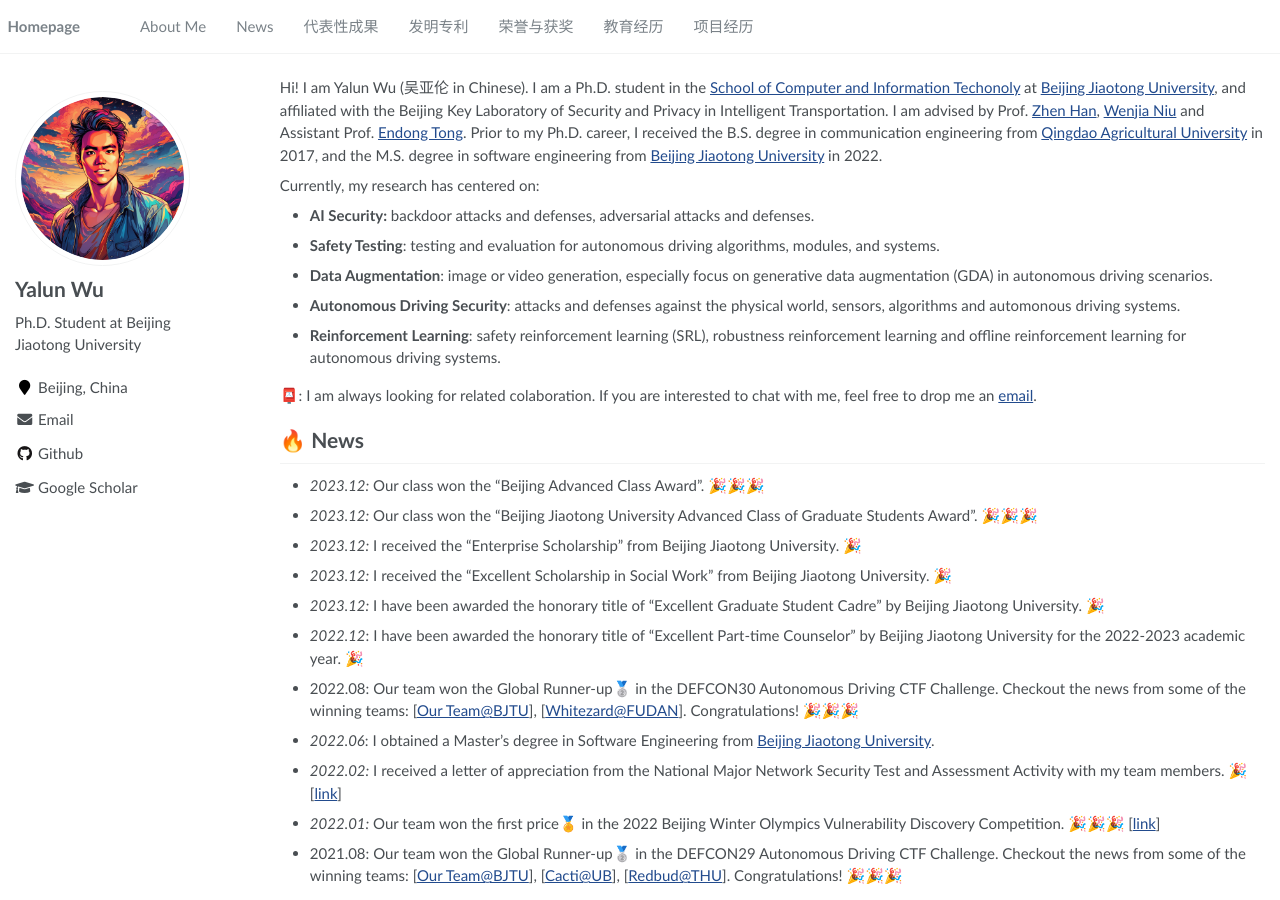
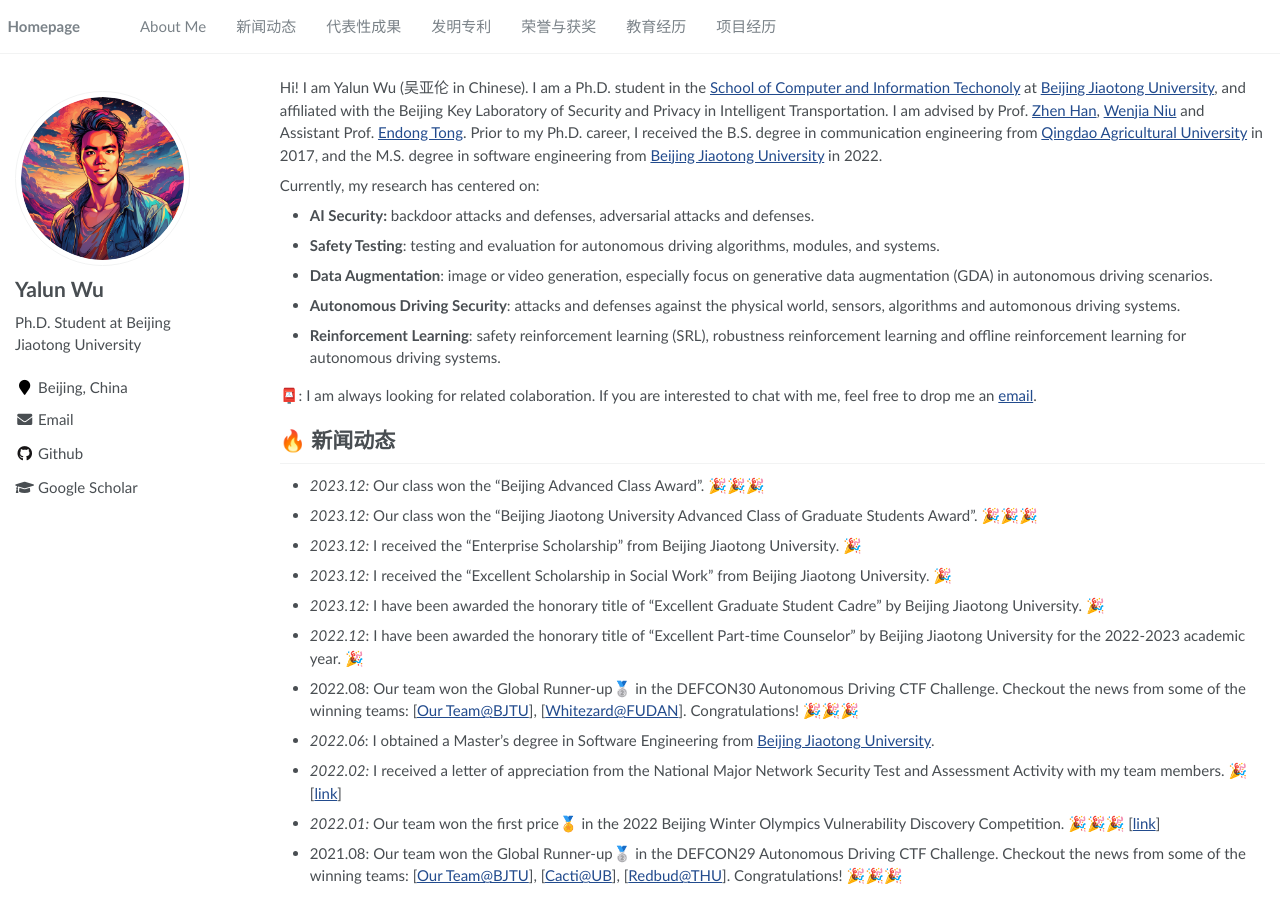
Before and after one commit to xiaoshu1221/xiaoshu1221.github.io, a Jekyll site: the page built from _pages/about.md, in a window 1280 px wide and 900 px high. Built offline with Jekyll 4.4.1, drawn with Linux system fonts in a browser that asks for light colours; some of the changed text lies outside the part shown.

Commit message:
update nagivation

```diff
--- a/_data/navigation.yml
+++ b/_data/navigation.yml
@@ -3,8 +3,8 @@ main:
   - title: "About Me"
     url: "/#about-me"
 
-  - title: "News"
-    url: "./#新闻"
+  - title: "新闻动态"
+    url: "./#新闻动态"
 
   - title: "代表性成果"
     url: "#-代表性成果"
--- a/_pages/about.md
+++ b/_pages/about.md
@@ -34,7 +34,7 @@ Currently, my research has centered on:
 📮: I am always looking for related colaboration. If you are interested to chat with me, feel free to drop me an <a href="mailto:wuyalun1@bjtu.edu.cn" target="_blank">email</a>.
 
 
-# 🔥 News
+# 🔥 新闻动态
 - *2023.12:* Our class won the "Beijing Advanced Class Award". 🎉🎉🎉
 - *2023.12:* Our class won the "Beijing Jiaotong University Advanced Class of Graduate Students Award". 🎉🎉🎉
 - *2023.12:* I received the "Enterprise Scholarship" from Beijing Jiaotong University. 🎉
```
Also changed, not shown: other parts of _pages/about.md (+2 -2 lines).
